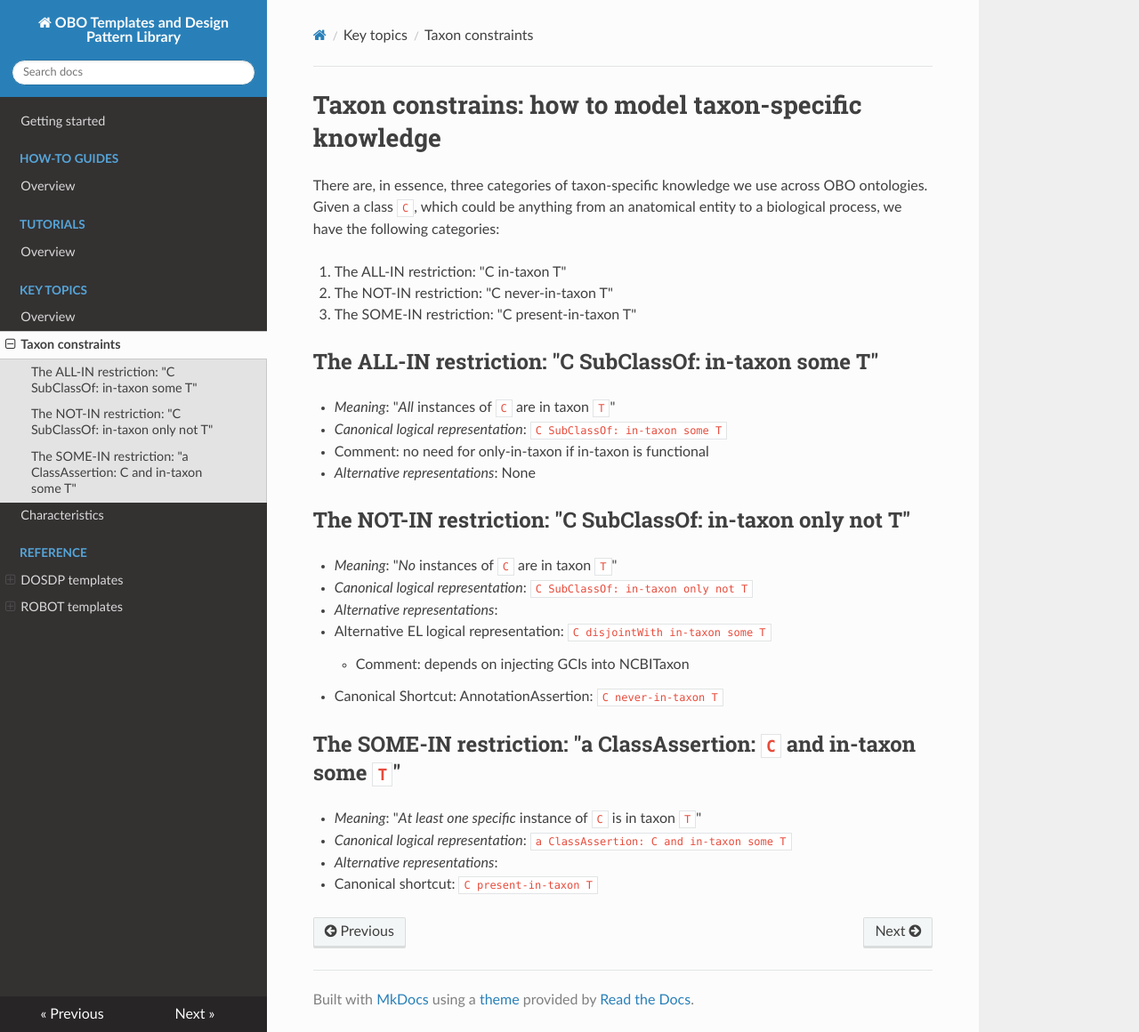
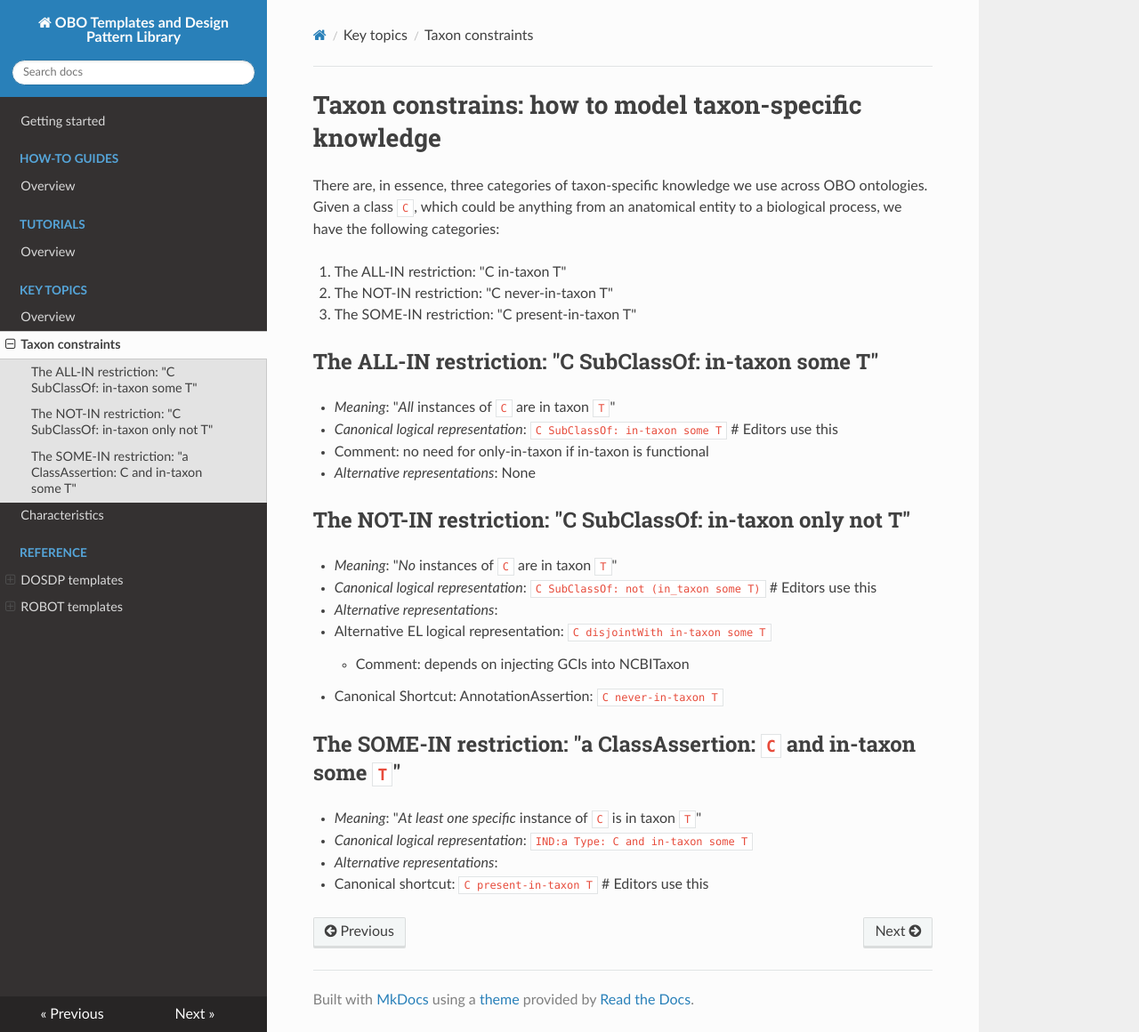
Before and after one commit to OBOFoundry/obo-patterns.github.io, an MkDocs documentation site: the page built from docs/key-topics/taxon_constraints.md, in a window 1280 px wide and 1160 px high. Shown: the whole window at 89% size. Built offline with MkDocs 1.6.1, drawn with Linux system fonts in a browser that asks for light colours; nearby versions of some CDN libraries.

Commit message:
Update taxon_constraints.md

```diff
--- a/docs/key-topics/taxon_constraints.md
+++ b/docs/key-topics/taxon_constraints.md
@@ -10,14 +10,14 @@ There are, in essence, three categories of taxon-specific knowledge we use acros
 ## The ALL-IN restriction: "C SubClassOf: in-taxon some T"
 
 - _Meaning_: "_All_ instances of `C` are in taxon `T`"
-- _Canonical logical representation_: `C SubClassOf: in-taxon some T`
+- _Canonical logical representation_: `C SubClassOf: in-taxon some T` # Editors use this
   - Comment: no need for only-in-taxon if in-taxon is functional
 - _Alternative representations_: None
 
 ## The NOT-IN restriction: "C SubClassOf: in-taxon only not T"
 
 - _Meaning_: "_No_ instances of `C` are in taxon `T`"
-- _Canonical logical representation_: `C SubClassOf: in-taxon only not T`
+- _Canonical logical representation_: `C SubClassOf: not (in_taxon some T)` # Editors use this
 - _Alternative representations_:
    - Alternative EL logical representation: `C disjointWith in-taxon some T`
      - Comment: depends on injecting GCIs into NCBITaxon
@@ -26,6 +26,6 @@ There are, in essence, three categories of taxon-specific knowledge we use acros
 ## The SOME-IN restriction: "a ClassAssertion: `C` and in-taxon some `T`"
 
 - _Meaning_: "_At least one specific_ instance of `C` is in taxon `T`"
-- _Canonical logical representation_: `a ClassAssertion: C and in-taxon some T`
+- _Canonical logical representation_: `IND:a Type: C and in-taxon some T`
 - _Alternative representations_:
-   - Canonical shortcut: `C present-in-taxon T`
+   - Canonical shortcut: `C present-in-taxon T` # Editors use this
```
